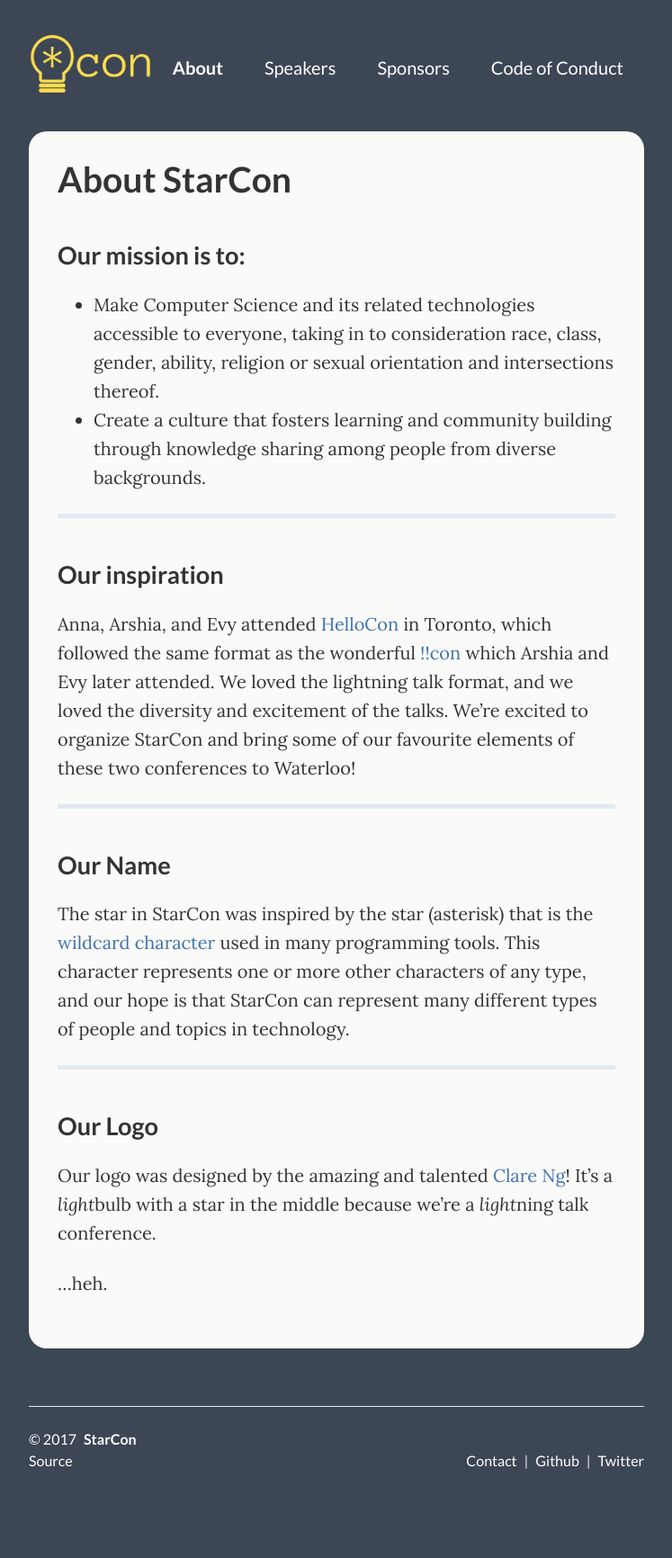
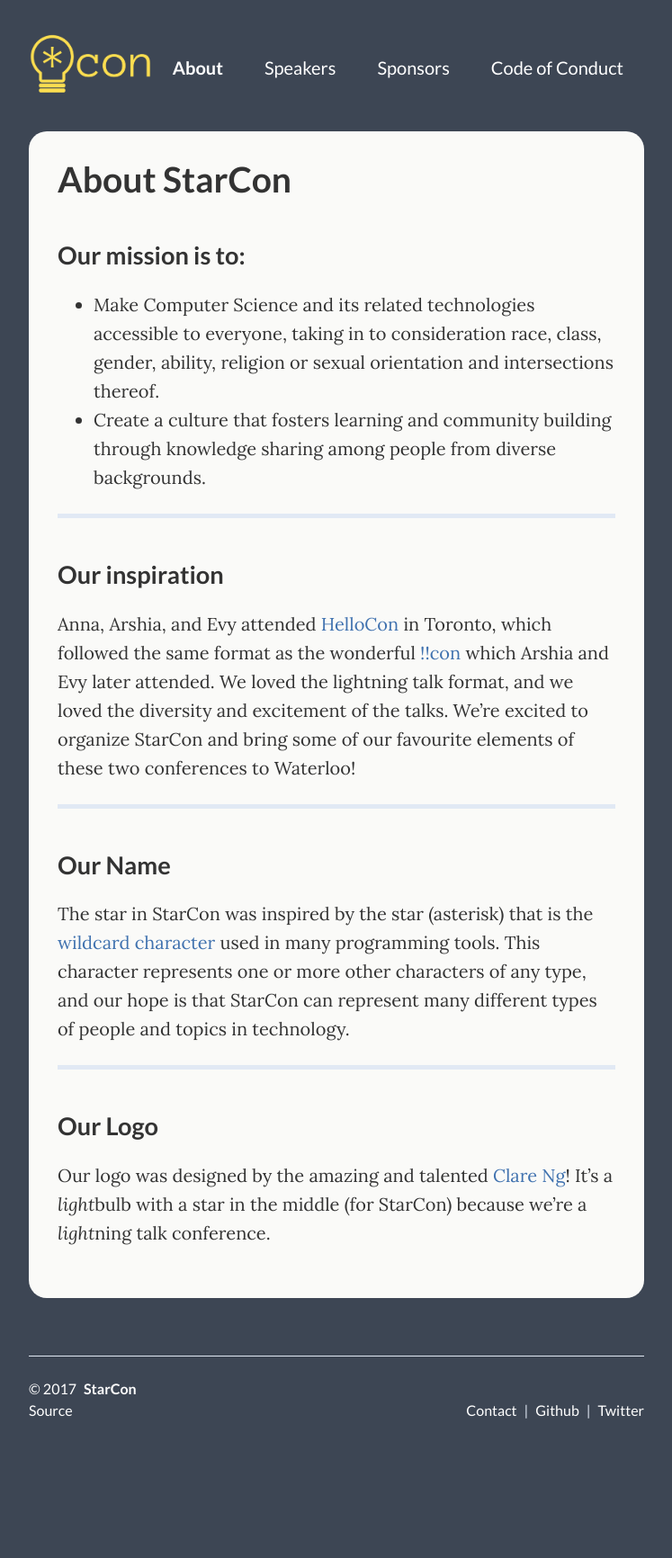
Before and after one commit to StarConKW/starconkw.github.io, a Jekyll site: the page built from _pages/about.md, in a window 1280 px wide. Shown: the whole page at 90% size, without its empty margins (266-1013 px from the left). Built offline with Jekyll 4.4.1, drawn with Linux system fonts in a browser that asks for light colours; after the commit the page ends 1676 px from its top, so only the background shows below that.

Commit message:
updates from code review

```diff
--- a/_pages/about.md
+++ b/_pages/about.md
@@ -31,8 +31,6 @@ The star in StarCon was inspired by the star (asterisk) that is the [wildcard ch
 
 ## Our Logo
 
-Our logo was designed by the amazing and talented [Clare Ng](https://twitter.com/clare_n9)! It's a *light*bulb with a star in the middle because we're a *light*ning talk conference.
-
-...heh.
+Our logo was designed by the amazing and talented [Clare Ng](http://claricen.github.io)! It's a *light*bulb with a star in the middle (for StarCon) because we're a *light*ning talk conference.
 
 </div>
```
